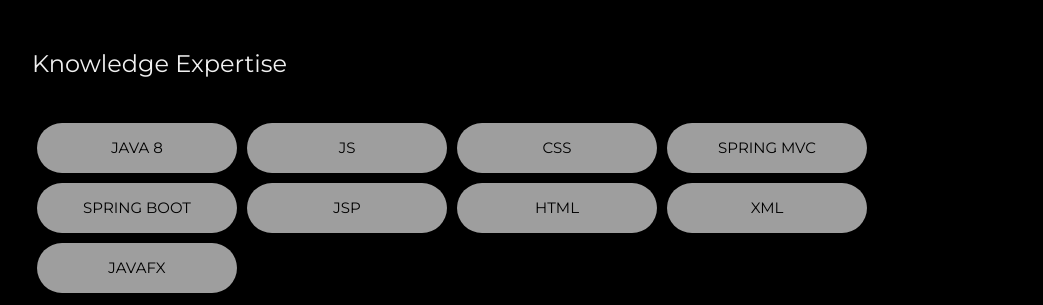
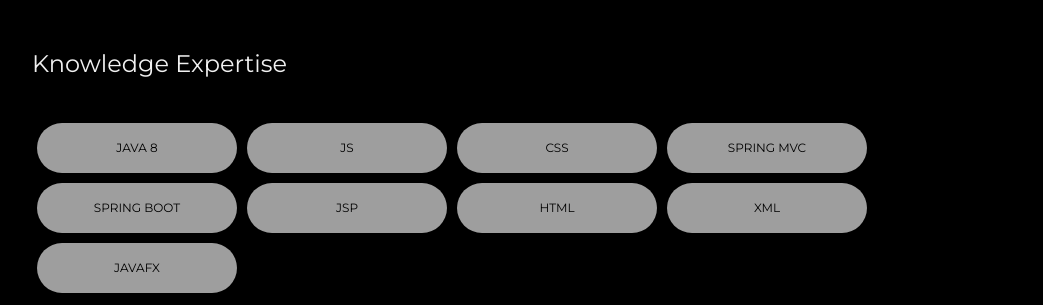
Before and after one commit to abheethy/abheethy, a plain HTML site: page index.html in a window 1280 px wide. Shown: the part 1350-1655 px from the top of the page, without its empty margins (178-1221 px from the left). Drawn offline with nearby package versions, Linux system fonts and the light colour scheme; a script that the page names is missing.

Commit message:
Update index.html

```diff
--- a/index.html
+++ b/index.html
@@ -93,15 +93,15 @@ body, h1,h2,h3,h4,h5,h6 {font-family: "Montserrat", sans-serif}
 
  <h3 class="abheethy-padding-16 abheethy-text-light-grey">Knowledge Expertise</h3>
 <div class="container">
-  <div class="knowledge-list">JAVA 8</div>
-  <div class="knowledge-list">JS</div>
-  <div class="knowledge-list">CSS</div>
-  <div class="knowledge-list">SPRING MVC</div>
-  <div class="knowledge-list">SPRING BOOT</div>
-  <div class="knowledge-list">JSP</div>
-  <div class="knowledge-list">HTML</div>
-  <div class="knowledge-list">XML</div>
-  <div class="knowledge-list">JAVAFX</div>
+  <div class="knowledge-list abheethy-light-grey abheethy-round-xlarge abheethy-small" >JAVA 8</div>
+  <div class="knowledge-list abheethy-light-grey abheethy-round-xlarge abheethy-small">JS</div>
+  <div class="knowledge-list abheethy-light-grey abheethy-round-xlarge abheethy-small">CSS</div>
+  <div class="knowledge-list abheethy-light-grey abheethy-round-xlarge abheethy-small">SPRING MVC</div>
+  <div class="knowledge-list abheethy-light-grey abheethy-round-xlarge abheethy-small">SPRING BOOT</div>
+  <div class="knowledge-list abheethy-light-grey abheethy-round-xlarge abheethy-small">JSP</div>
+  <div class="knowledge-list abheethy-light-grey abheethy-round-xlarge abheethy-small">HTML</div>
+  <div class="knowledge-list abheethy-light-grey abheethy-round-xlarge abheethy-small">XML</div>
+  <div class="knowledge-list abheethy-light-grey abheethy-round-xlarge abheethy-small">JAVAFX</div>
 </div>
 
 <!--     <div class="abheethy-row abheethy-center abheethy-padding-16 abheethy-section abheethy-light-grey"> -->
```
